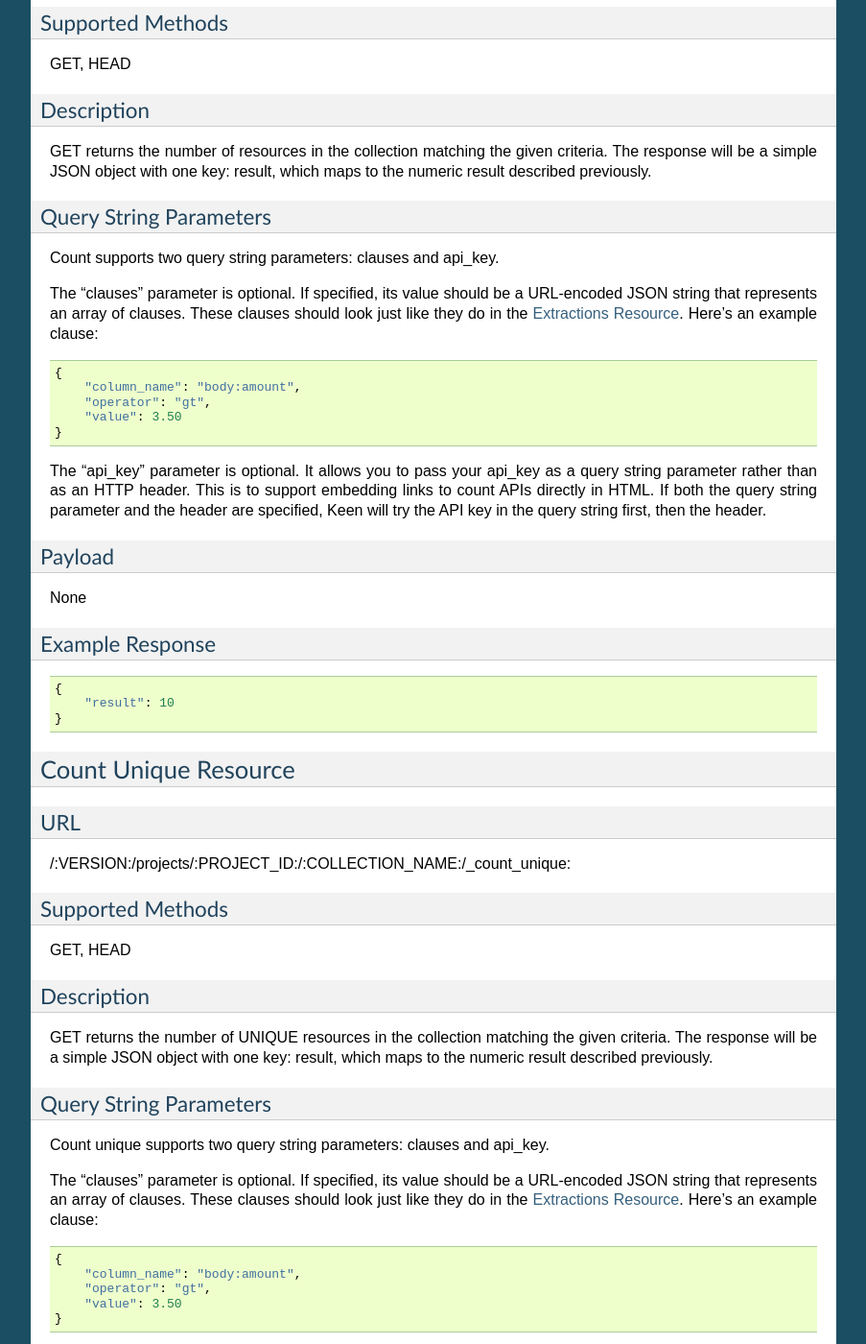
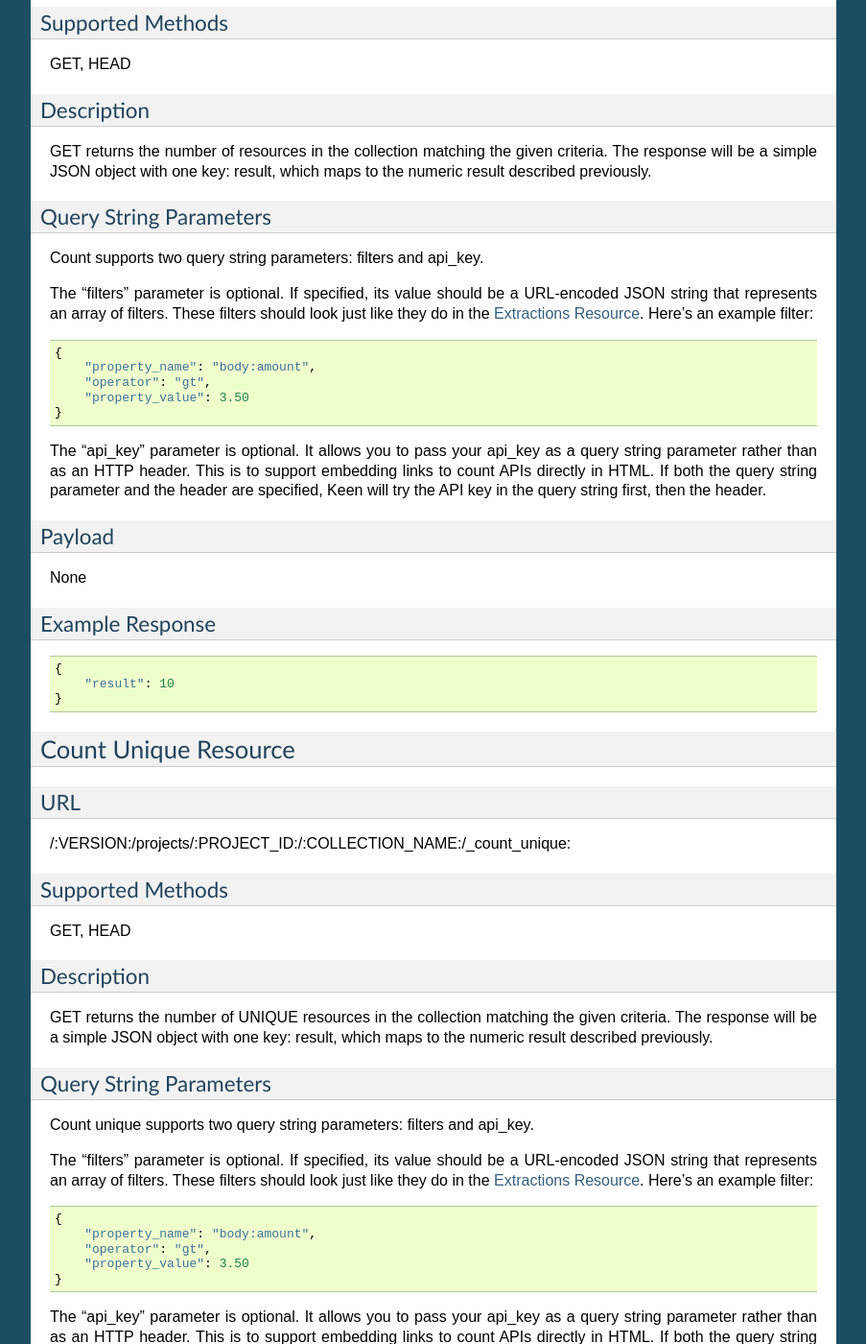
Before and after one commit to keenlabs/Keen-Docs, a Sphinx documentation site: the page built from source/api/reference.rst, in a window 1280 px wide and 1400 px high, scrolled down 6538 px. Shown: the whole window at 96% size, without its empty margins (198-1101 px from the left). Built offline with Sphinx 7.4.7, drawn with Linux system fonts in a browser that asks for light colours; some of the changed text lies outside the part shown.

Commit message:
Renaming columns to properties
column_name to property_name
clauses to filters
value to property_value
keys to properties

```diff
--- a/source/api/reference.rst
+++ b/source/api/reference.rst
@@ -253,7 +253,7 @@
 ::
 
 	{
-		"column_names": ["body:type", "body:x_coord", "body:y_coord"],
+		"property_names": ["body:type", "body:x_coord", "body:y_coord"],
 		"inferred_column_types": {
 			"body:type": "string",
         	"body:x_coord": "num",
@@ -317,9 +317,9 @@
 Payload
 -------
 
-Body should be a JSON object. One property is "clauses", which is a list of nested JSON objects with the following properties:
+Body should be a JSON object. One property is "filters", which is a list of nested JSON objects with the following properties:
 
-column_name (string)
+property_name (string)
 operator (string, valid values are eq, lt, gt, lte, gte
 value (primitive)
 The other optional property is "email", which is an email address which will receive a notification of extraction completion. If this property is omitted, no email is sent.
@@ -329,11 +329,11 @@
 ::
 
 	{
-		"clauses": [
+		"filters": [
 			{
-				"column_name": "body:amount",
+				"property_name": "body:amount",
 				"operator": "gt",
-				"value": 3.50
+				"property_value": 3.50
 			}
 		],
 		"email": "alert@keen.io"
@@ -440,17 +440,17 @@
 Query String Parameters
 -----------------------
 
-Count supports two query string parameters: clauses and api_key.
+Count supports two query string parameters: filters and api_key.
 
-The "clauses" parameter is optional. If specified, its value should be a URL-encoded JSON string that represents an
-array of clauses. These clauses should look just like they do in the `Extractions Resource`_. Here's an example clause:
+The "filters" parameter is optional. If specified, its value should be a URL-encoded JSON string that represents an
+array of filters. These filters should look just like they do in the `Extractions Resource`_. Here's an example filter:
 
 ::
 
     {
-        "column_name": "body:amount",
+        "property_name": "body:amount",
         "operator": "gt",
-        "value": 3.50
+        "property_value": 3.50
     }
 
 The "api_key" parameter is optional. It allows you to pass your api_key as a query string parameter rather than as an
@@ -499,17 +499,17 @@
 Query String Parameters
 -----------------------
 
-Count unique supports two query string parameters: clauses and api_key.
+Count unique supports two query string parameters: filters and api_key.
 
-The "clauses" parameter is optional. If specified, its value should be a URL-encoded JSON string that represents an
-array of clauses. These clauses should look just like they do in the `Extractions Resource`_. Here's an example clause:
+The "filters" parameter is optional. If specified, its value should be a URL-encoded JSON string that represents an
+array of filters. These filters should look just like they do in the `Extractions Resource`_. Here's an example filter:
 
 ::
 
     {
-        "column_name": "body:amount",
+        "property_name": "body:amount",
         "operator": "gt",
-        "value": 3.50
+        "property_value": 3.50
     }
 
 The "api_key" parameter is optional. It allows you to pass your api_key as a query string parameter rather than as an
--- a/source/api/usage/extractions.rst
+++ b/source/api/usage/extractions.rst
@@ -64,9 +64,9 @@
     {
         "filters": [
             {
-                "column_name": "body:amount",
+                "property_name": "body:amount",
                 "operator": "gt",
-                "value": 3.50
+                "property_value": 3.50
             }
         ],
         "timeframe": "last_4_days"
@@ -116,7 +116,7 @@
 List of Unique Properties
 =========================
 
-This feature returns a list of values from one property of an event collection. Only unique property values are returned (all duplicates are removed).
+This feature returns a list of property values from one property of an event collection. Only unique property values are returned (all duplicates are removed).
 
 Some example uses of this feature:
 
--- a/source/api/usage/metrics.rst
+++ b/source/api/usage/metrics.rst
@@ -90,7 +90,7 @@
 
     https://api.keen.io/2.0/projects/your_project_id/logged_in/_count_unique?api_key=your_api_key&unique_property=body:user:email&timeframe=today
 
-In this example, we are analyzing our “logged_in” event collection and telling it to count the unique values in the **body:user:email** :ref:`hierarchical property <property hierarchy>`.  That property contains a way to identify a unique user -- the user’s email.
+In this example, we are analyzing our “logged_in” event collection and telling it to count the unique property values in the **body:user:email** :ref:`hierarchical property <property hierarchy>`.  That property contains a way to identify a unique user -- the user’s email.
 
 The response from a Count Unique request is a JSON object that looks like the following:
 
```
Also changed, not shown: other parts of source/api/reference.rst (+2 -2 lines), source/api/getting_started.rst (+8 -8 lines), source/api/usage/filters.rst (+9 -9 lines).
